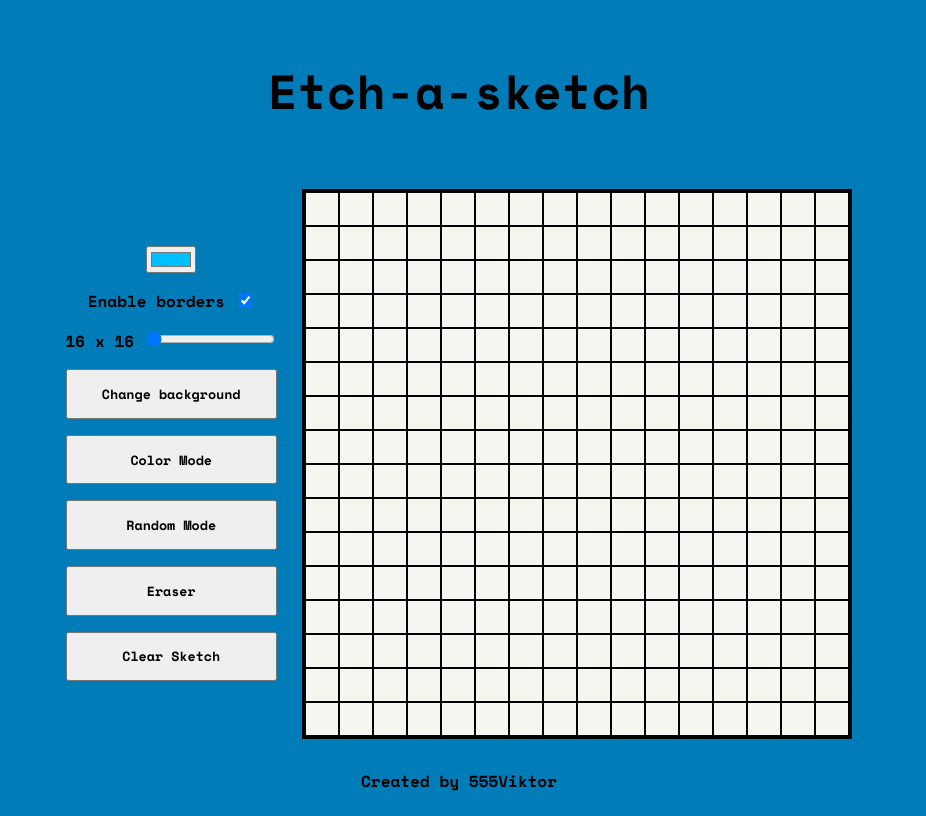
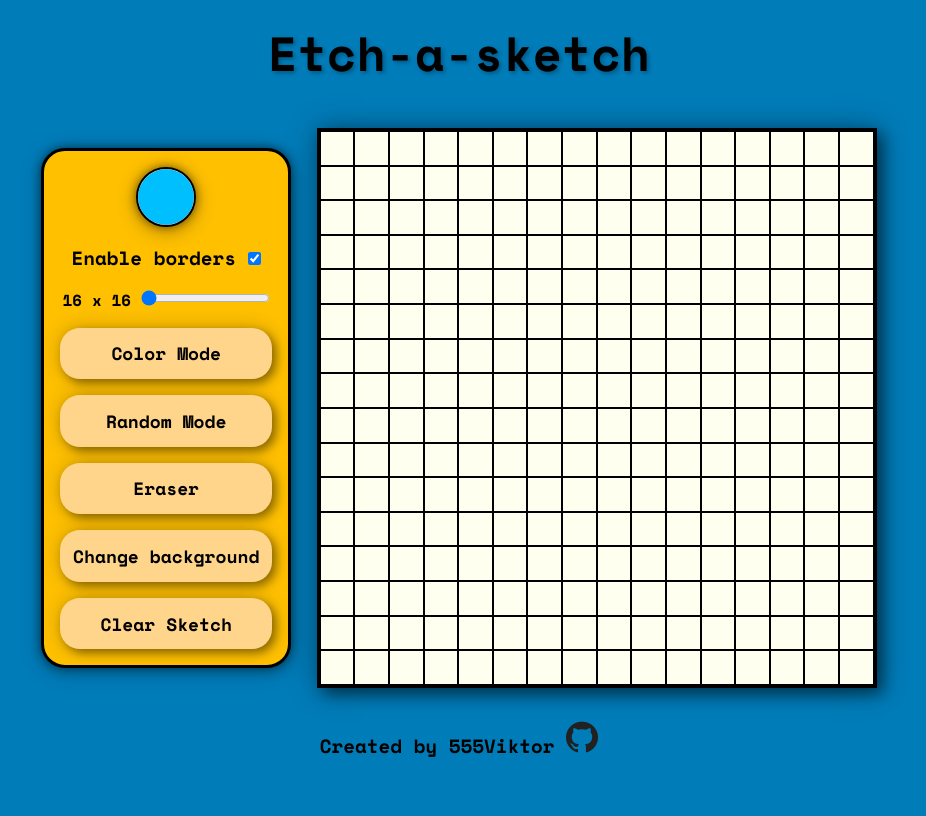
Before and after one commit to 555Viktor/etch-a-sketch, a plain HTML site: page index.html in a window 1280 px wide. Shown: the whole page, without its empty margins (181-1107 px from the left). Drawn offline with nearby package versions, Linux system fonts and the light colour scheme.

Commit message:
Create initial website design

```diff
--- a/index.html
+++ b/index.html
@@ -26,20 +26,21 @@
                 <input type="range" min="16" max="64" value="16" class="setting input-sketch-size">
             </div>
 
+            <button class="setting btn-mode btn-color-mode">Color Mode</button>
+            <button class="setting btn-mode btn-rainbow-mode">Random Mode</button>
+            <button class="setting btn-mode btn-erase-mode">Eraser</button>
             <button class="setting btn-change-bg">Change background</button>
-            <button class="setting btn-color-mode">Color Mode</button>
-            <button class="setting btn-rainbow-mode">Random Mode</button>
-            <button class="setting btn-erase-mode">Eraser</button>
             <button class="setting btn-clear-sketch">Clear Sketch</button>
         </div>
 
-        <div class="sketch-container" id="sketch-grid-dom">
-
-        </div>
+        <div class="sketch-container" id="sketch-grid-dom"></div>
     </main>
 
     <footer id="footer">
-        Created by 555Viktor
+        <a href="https://github.com/555Viktor">
+            Created by 555Viktor <span><img src="./images/github-icon.png" class="github-icon" alt=""></span>
+        </a>
+
     </footer>
     <!-- JS -->
      <script src="./index.js"></script>
--- a/index.js
+++ b/index.js
@@ -5,6 +5,7 @@ let allGridSquares; // Updated in createGrid()
 let bordersEnabled; // Updated in sketchBorder functions
 
 const defaultGridSize = 16;
+const defaultSelectedColor = '#00bfff'; // deep sky blue
 
 sketchContainer.style.gridTemplateRows = `repeat(${defaultGridSize} 1fr)`;
 sketchContainer.style.gridTemplateColumns = `repeat(${defaultGridSize}, 1fr)`;
@@ -18,11 +19,12 @@ const inputColorPick = document.querySelector('.input-color-picker');
 const inputCheckBorders = document.querySelector('.input-enable-borders');
 
 const btnChangeBackground = document.querySelector('.btn-change-bg');
+const allBtnsColorMode = document.querySelectorAll('.btn-mode');
+
 const btnColorMode = document.querySelector('.btn-color-mode');
 const btnRainbowMode = document.querySelector('.btn-rainbow-mode');
 const btnEraseMode = document.querySelector('.btn-erase-mode');
 const btnClearSketch = document.querySelector('.btn-clear-sketch');
-
 
 // Grid creation and management
 function createGrid (n) {
@@ -46,6 +48,7 @@ function colorSquare (squareEl) {
     let selectedColor = inputColorPick.value;
 
     squareEl.style.background = selectedColor;
+
 }
 
 function enableColorMode () {
@@ -95,7 +98,7 @@ function disableRandomColorMode () {
 
 
 function eraseSquare (squareEl) {
-    squareEl.style.background = '#fff'; // white
+    squareEl.style.background = '#FFFFF0'; // linen white
 }
 
 function enableEraseMode () {
@@ -153,6 +156,8 @@ btnColorMode.addEventListener('click', () => {
     disableRandomColorMode();
     disableEraseMode();
     enableColorMode();
+
+    btnColorMode.style.background = inputColorPick.value;
 })
 
 btnRainbowMode.addEventListener('click', () => {
@@ -197,3 +202,9 @@ window.onload = () => {
     enableColorMode();
     enableSketchBorders();
 }
+
+inputColorPick.addEventListener('change', () => {
+        let selectedColor = inputColorPick.value;
+
+        btnColorMode.style.background = selectedColor;
+})
--- a/style.css
+++ b/style.css
@@ -2,6 +2,9 @@
 
 * {
     box-sizing: border-box;
+    margin: 0;
+    padding: 0;
+
     font-family: "Space Mono", monospace;
     font-weight: bold;
 }
@@ -12,10 +15,11 @@ body {
     display: flex;
     flex-direction: column;
 
-    justify-content: space-around;
+    justify-content: space-evenly;
     align-items: center;
 
     background: #007cb9;
+    overflow-y: hidden;
 }
 
 #main {
@@ -25,6 +29,8 @@ body {
     align-items: center;
 
     gap: 1.6rem;
+    margin-block: 1.4rem;
+    margin-bottom: 1rem;
 }
 
 #header {
@@ -33,6 +39,8 @@ body {
 #header h1 {
     font-size: 3rem;
     text-align: center;
+
+    text-shadow: 2px 2px 4px rgba(0, 0, 0, 0.3);
 }
 
 .settings-container {
@@ -40,24 +48,104 @@ body {
     flex-direction: column;
     align-items: center;
 
+    border: 3px solid;
+    padding: 1rem;
+    border-radius: 24px;
+
+    background: #FFC000;
     gap: 1rem;
+
+    box-shadow: 0 0 10px rgba(0, 0, 0, 0.5), 0 4px 20px rgba(0, 0, 0, 0.3);
+}
+
+.settings-container .setting {
+    cursor: pointer;
+    font-size: 1.12rem;
 }
 
 .settings-container button.setting {
     width: 100%;
     padding: 0.8rem;
+
+    border: none;
+    border-radius: 20px;
+
+    background: #ffd58b;
+    box-shadow: 4px 4px 10px rgba(0, 0, 0, 0.4), /* Primary shadow */
+    0px 0px 20px rgba(0, 0, 0, 0.2); /* Soft outer glow */
 }
 
 .sketch-container {
     background: white;
     border: 3px solid black;
 
-    width: 550px;
-    height: 550px;
+    width: 560px;
+    height: 560px;
 
     display: grid;
+    box-shadow: 6px 6px 15px rgba(0, 0, 0, 0.5), /* Stronger primary shadow */
+                0px 0px 30px rgba(0, 0, 0, 0.3); /* More noticeable soft glow */
 }
 
 .grid-square {
-    background: #f4f7ef;
+    background: #FFFFF0;
 }
+
+.settings-container button.setting:hover,
+.settings-container button.btn-mode:focus:not(.btn-rainbow-mode) {
+    background: #cba37b;
+}
+
+/* Copied from uiGradients */
+.settings-container button.btn-rainbow-mode:hover,
+.settings-container button.btn-rainbow-mode:focus{
+    background: #8360c3;  /* fallback for old browsers */
+    background: -webkit-linear-gradient(to right, #2ebf91, #8360c3);  /* Chrome 10-25, Safari 5.1-6 */
+    background: linear-gradient(to right, #2ebf91, #8360c3); /* W3C, IE 10+/ Edge, Firefox 16+, Chrome 26+, Opera 12+, Safari 7+ */
+}
+
+.settings-container button.btn-clear-sketch:focus {
+    background: #E9DCC9;
+}
+
+/* Refactor */
+
+footer {
+    font-size: 1.2rem;
+    margin-bottom: 1.4rem;
+}
+footer a {
+    color: black;
+    text-decoration: none;
+}
+
+footer .github-icon {
+    width: 32px;
+    height: 32px;
+}
+
+.checkbox-title {
+    font-size: 1.2rem;
+}
+
+.input-color-picker {
+    width: 60px; /* Set width */
+    height: 60px; /* Set height */
+    border: 2px solid; /* Remove border */
+    border-radius: 50%; /* Make it circular */
+    outline: none; /* Remove outline */
+    box-shadow: 0 0 10px rgba(0, 0, 0, 0.5), 0 4px 20px rgba(0, 0, 0, 0.3);
+}
+
+.input-color-picker::-webkit-color-swatch {
+    border-radius: 50%; /* Make the color swatch circular */
+}
+
+input[type='color']::-webkit-color-swatch-wrapper {
+    padding: 0;
+  }
+
+  input[type='color']::-webkit-color-swatch {
+    border: none;
+    box-shadow: rgba(0, 0, 0, 0.24) 0px 3px 8px;
+  }
```
Also changed, not shown: images/github-icon.png (added), 1 other file.
